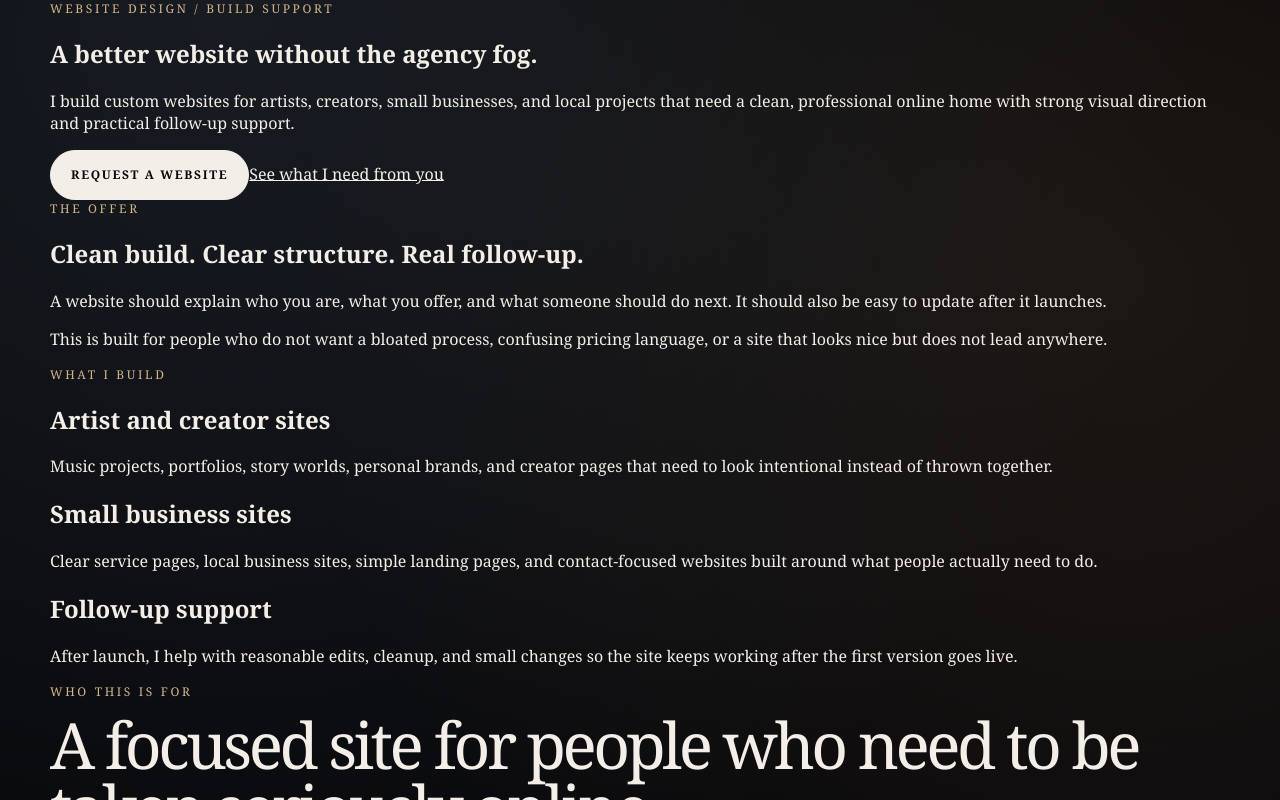
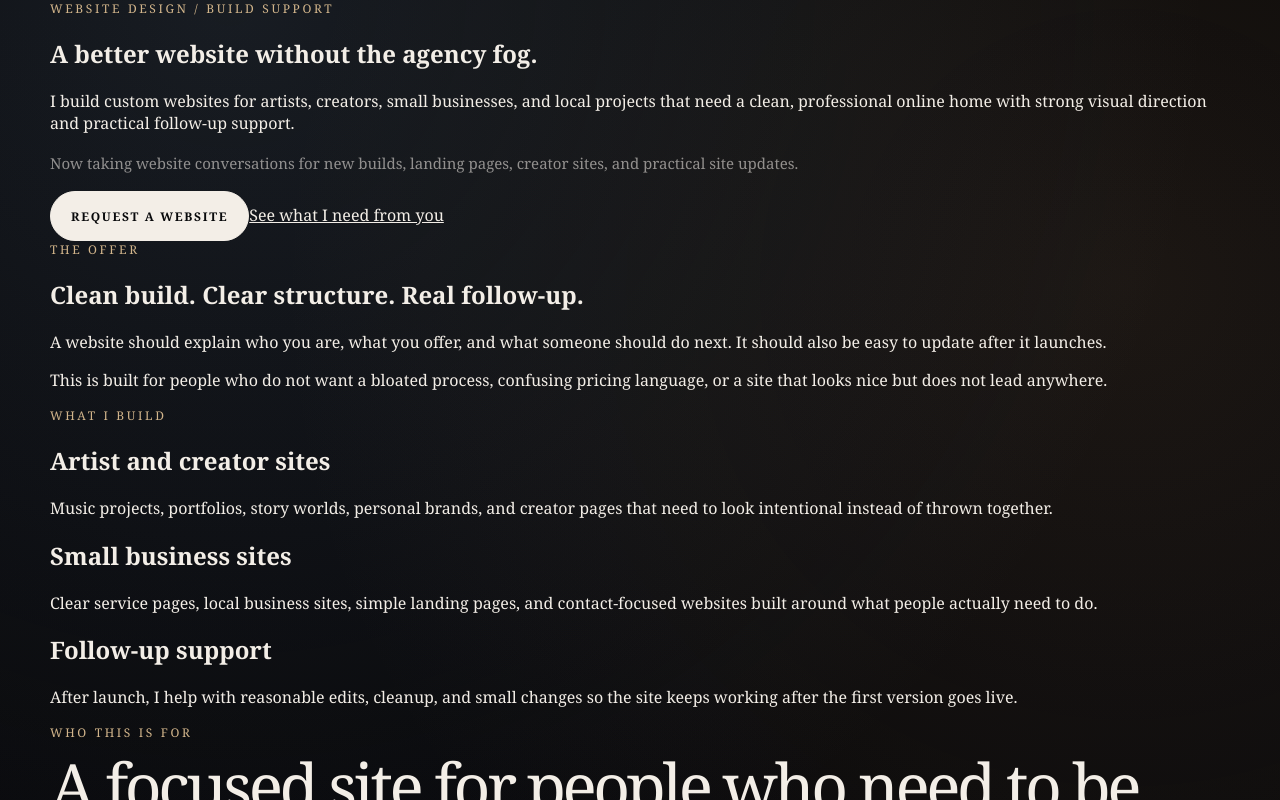
Before and after one commit to chthomps4/parallaxhearts-site, a Next.js app in the folder site/: page /websites in a window 1280 px wide. Shown: the top 800 px of the page. Built offline with nearby package versions, Linux system fonts and the light colour scheme.

Commit message:
Trigger deploy for website services page

```diff
--- a/site/app/websites/page.tsx
+++ b/site/app/websites/page.tsx
@@ -121,6 +121,9 @@ export default function WebsitesPage() {
             <h1 className="page-title">A better website without the agency fog.</h1>
             <p className="lead-copy">
               I build custom websites for artists, creators, small businesses, and local projects that need a clean, professional online home with strong visual direction and practical follow-up support.
+            </p>
+            <p className="soft-copy">
+              Now taking website conversations for new builds, landing pages, creator sites, and practical site updates.
             </p>
             <div className="button-row">
               <Link className="primary-button" href="/contact">
```
